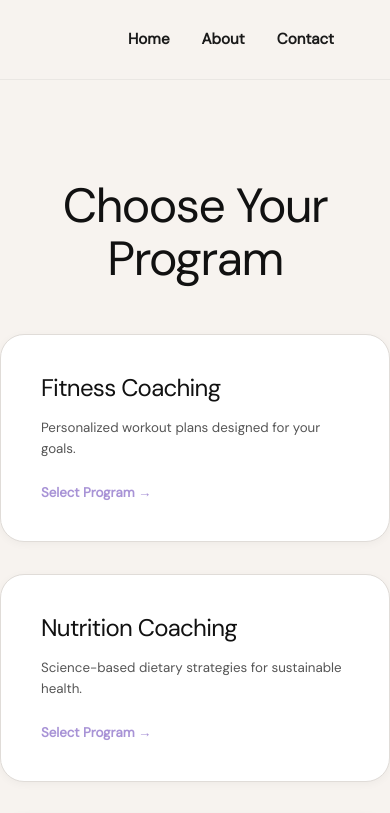
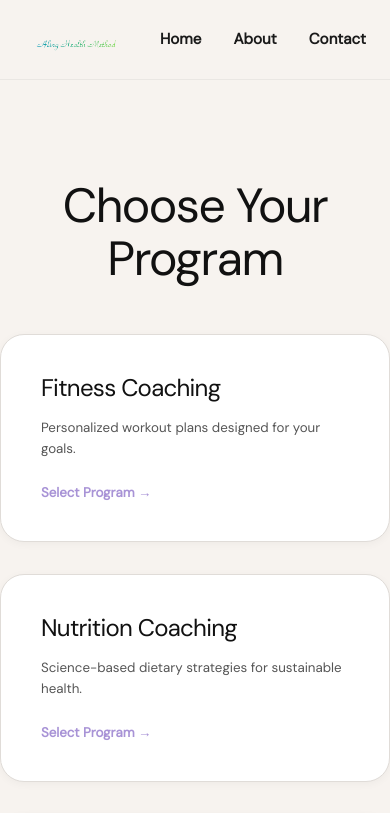
Before and after one commit to maryamt52/AlignHealthy, a React (Vite) app: page /program-selection in a window 390 px wide. Shown: the top 813 px of the page. Built offline with nearby package versions, Linux system fonts and the light colour scheme.

Commit message:
fix: responsive navbar logo, mobile padding, and hero video alignment

```diff
--- a/src/components/Navbar.jsx
+++ b/src/components/Navbar.jsx
@@ -14,45 +14,17 @@ const Navbar = () => {
     return () => window.removeEventListener('scroll', handleScroll);
   }, []);
 
-  const navStyles = {
-    position: 'fixed',
-    top: 0,
-    left: 0,
-    right: 0,
-    zIndex: 1000,
-    backgroundColor: 'var(--color-bg)', // Cream background to match theme
-    backdropFilter: 'blur(10px)',
-    borderBottom: '1px solid rgba(0,0,0,0.05)',
-    transition: 'all 0.3s ease',
-    padding: '0 0',
-    height: '80px', // Reduced height (narrower)
-    display: 'flex',
-    alignItems: 'center'
-  };
-
-  const linkStyles = {
-    marginLeft: '2rem',
-    fontWeight: '600',
-    fontSize: '0.95rem',
-    color: '#1a1a1a', // Dark text
-    cursor: 'pointer',
-    background: 'none',
-    border: 'none',
-    padding: 0,
-    fontFamily: 'inherit'
-  };
-
   return (
-    <nav style={navStyles}>
-      <div style={{ display: 'flex', justifyContent: 'space-between', alignItems: 'center', height: '100%', width: '100%', padding: '0 6rem' }}>
+    <nav className="navbar">
+      <div className="navbar-container">
         <a href="/" style={{ display: 'flex', alignItems: 'center', height: '100%' }}>
-          <img src="/logo.png" alt="Align Health Method" style={{ height: '400px', width: 'auto', objectFit: 'contain', marginTop: '10px' }} />
+          <img src="/logo.png" alt="Align Health Method" className="navbar-logo" />
         </a>
         <div style={{ display: 'flex', alignItems: 'center' }}>
           <div className="desktop-links" style={{ display: 'flex', alignItems: 'center' }}>
-            <a href="/" style={linkStyles}>Home</a>
-            <a href="/about" style={linkStyles}>About</a>
-            <button onClick={openModal} style={linkStyles}>
+            <a href="/" className="nav-link">Home</a>
+            <a href="/about" className="nav-link">About</a>
+            <button onClick={openModal} className="nav-link">
               Contact
             </button>
           </div>
--- a/src/styles/main.css
+++ b/src/styles/main.css
@@ -178,6 +178,69 @@ video {
   }
 }
 
-.fade-in {
-  animation: fadeIn 0.8s ease forwards;
+
+/* Responsive Navbar */
+.navbar {
+  position: fixed;
+  top: 0;
+  left: 0;
+  right: 0;
+  z-index: 1000;
+  background-color: var(--color-bg);
+  backdrop-filter: blur(10px);
+  border-bottom: 1px solid rgba(0, 0, 0, 0.05);
+  transition: all 0.3s ease;
+  height: 80px;
+  display: flex;
+  align-items: center;
 }
+
+.navbar-container {
+  display: flex;
+  justify-content: space-between;
+  align-items: center;
+  height: 100%;
+  width: 100%;
+  padding: 0 6rem;
+  /* Desktop Padding */
+}
+
+.navbar-logo {
+  height: 400px;
+  width: auto;
+  object-fit: contain;
+  margin-top: 10px;
+}
+
+@media (max-width: 768px) {
+  .navbar-container {
+    padding: 0 1.5rem;
+    /* Mobile Padding - reduced significantly */
+  }
+
+  .navbar-logo {
+    height: 120px;
+    /* Mobile Logo Size - visible but not huge */
+    margin-top: 5px;
+  }
+}
+
+/* Hero Video Center */
+.hero-video {
+  object-fit: cover;
+  object-position: center;
+  /* Ensure subject is centered */
+}
+
+.nav-link {
+  margin-left: 2rem;
+  font-weight: 600;
+  font-size: 0.95rem;
+  color: #1a1a1a;
+  cursor: pointer;
+  background: none;
+  border: none;
+  padding: 0;
+  font-family: inherit;
+  text-decoration: none;
+}
```
